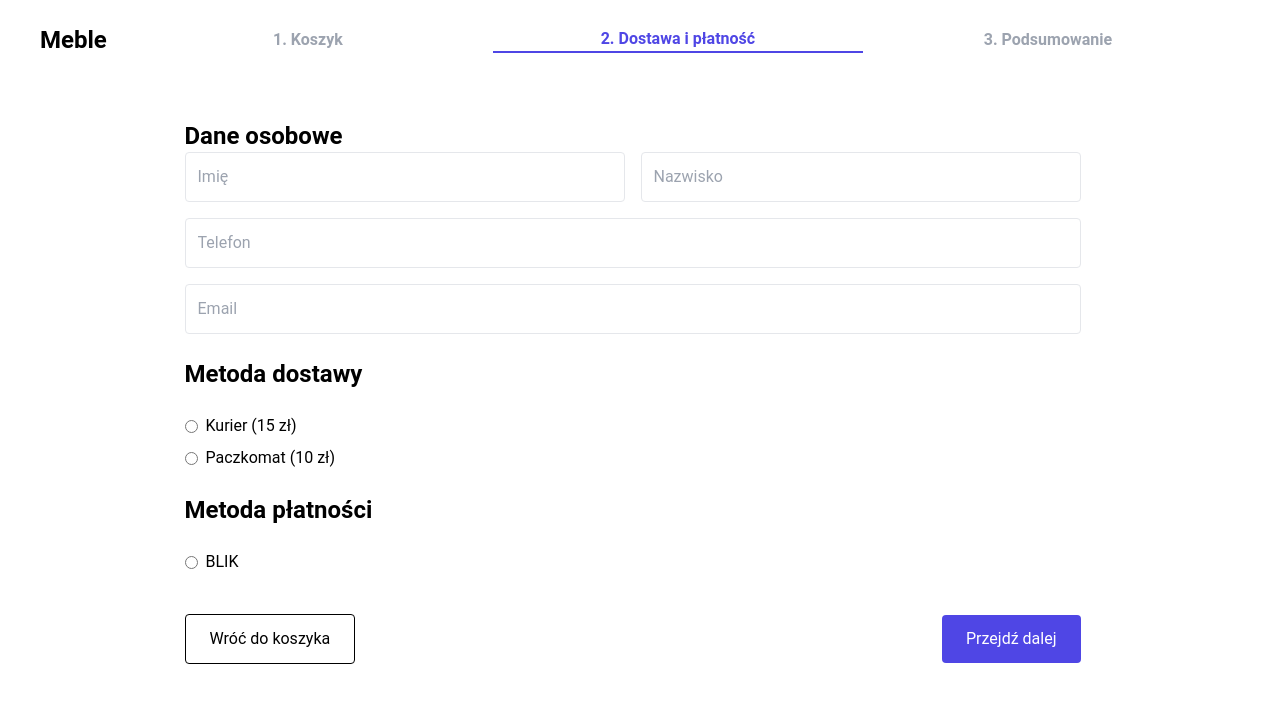
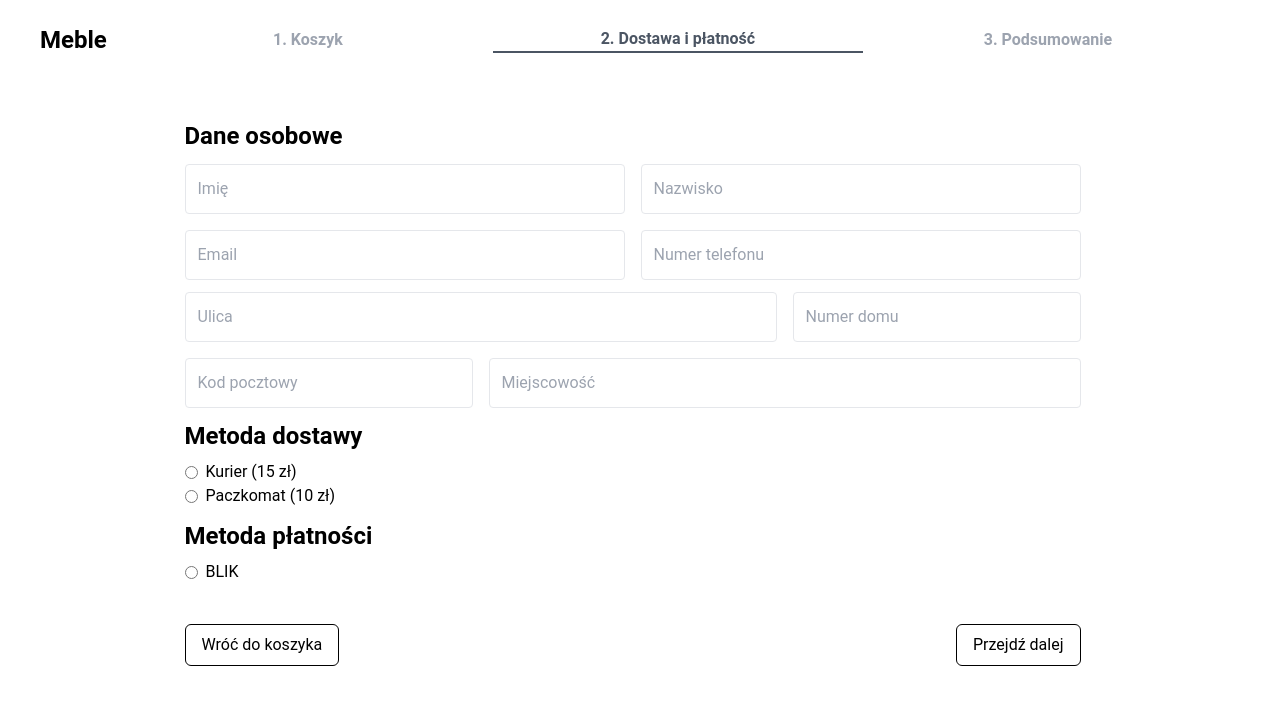
Before and after one commit to DominikSerwatka/Furniture-shop, a React (Vite) app: page /checkout/orderring in a window 1280 px wide. Shown: the top 704 px of the page. Built offline with nearby package versions, Linux system fonts and the light colour scheme.

Commit message:
working on checkout user data page and summary page

```diff
--- /dev/null
+++ b/src/context/CheckoutContext.jsx
@@ -0,0 +1,34 @@
+import React, { createContext, useContext } from 'react';
+import { useState } from 'react';
+import propTypes from 'prop-types';
+
+const CheckoutContext = createContext();
+
+export function CheckoutProvider({ children }) {
+  const [checkoutData, setCheckoutData] = useState({
+    userData: {
+      name: '',
+      lastName: '',
+      email: '',
+      number: '',
+      street: '',
+      houseNumber: '',
+      postalCode: '',
+      city: '',
+    },
+    deliveryMethod: '',
+    paymentMethod: '',
+  });
+
+  return (
+    <CheckoutContext.Provider value={{ checkoutData, setCheckoutData }}>
+      {children}
+    </CheckoutContext.Provider>
+  );
+}
+
+export const useCheckout = () => useContext(CheckoutContext);
+
+CheckoutProvider.propTypes = {
+  children: propTypes.node.isRequired,
+};
--- a/src/layouts/CheckoutMainLayout.jsx
+++ b/src/layouts/CheckoutMainLayout.jsx
@@ -5,8 +5,8 @@ import { Link } from 'react-router-dom';
 function CheckoutMainLayout() {
   const location = useLocation();
   const currentPath = location.pathname;
-  const isSelected = 'font-bold text-indigo-600';
-  const isSelectedBorder = 'border-b-2 border-indigo-600';
+  const isSelected = 'font-bold text-gray-600';
+  const isSelectedBorder = 'border-b-2 border-gray-600';
 
   var checkoutClasses = {
     '/checkout/orderring': ['font-bold text-gray-400', 'text-center flex-1'],
--- a/src/main.jsx
+++ b/src/main.jsx
@@ -6,14 +6,17 @@ import App from './App.jsx';
 import { CartProvider } from './context/CartContext.jsx';
 import { FavoritesProvider } from './context/FavoritesContext.jsx';
 import { AuthProvider } from './context/AuthContext.jsx';
+import { CheckoutProvider } from './context/CheckoutContext.jsx';
 
 createRoot(document.getElementById('root')).render(
   <StrictMode>
     <AuthProvider>
       <CartProvider>
-        <FavoritesProvider>
-          <App />
-        </FavoritesProvider>
+        <CheckoutProvider>
+          <FavoritesProvider>
+            <App />
+          </FavoritesProvider>
+        </CheckoutProvider>
       </CartProvider>
     </AuthProvider>
   </StrictMode>
--- a/src/pages/CheckoutPage.jsx
+++ b/src/pages/CheckoutPage.jsx
@@ -1,81 +1,274 @@
 import React from 'react';
 import { Link, useNavigate } from 'react-router-dom';
+import { useState } from 'react';
+import { useCheckout } from '../context/CheckoutContext.jsx';
 
 function CheckoutPage() {
   const navigate = useNavigate();
+
+  const { setCheckoutData } = useCheckout();
+
+  const [userData, setUserData] = useState({
+    name: '',
+    lastName: '',
+    email: '',
+    number: '',
+    street: '',
+    houseNumber: '',
+    postalCode: '',
+    city: '',
+  });
+
+  const [deliveryMethod, setDeliveryMethod] = useState('');
+  const [paymentMethod, setPaymentMethod] = useState('');
+
+  const [nameFocus, setNameFocus] = useState(false);
+  const [lastNameFocus, setLastNamaFocus] = useState(false);
+  const [emailFocus, setEmailFocus] = useState(false);
+  const [numberFocus, setNumberFocus] = useState(false);
+  const [streetFocus, setStreetFocus] = useState(false);
+  const [houseNumberFocus, setHouseNumberFocus] = useState(false);
+  const [postalCodeFocus, setPostalCodeFocus] = useState(false);
+  const [cityFocus, setCityFocus] = useState(false);
+
+  const inputOnBlur = (compareValue, methodToSet, key) => {
+    console.log(key);
+    methodToSet(compareValue !== '');
+  };
+
+  const handleChange = (e) => {
+    const { name, value } = e.target;
+    setUserData((prevState) => ({
+      ...prevState,
+      [name]: value,
+    }));
+  };
+
+  const onSubmitAction = () => {
+    setCheckoutData(() => ({
+      userData: userData,
+      deliveryMethod: deliveryMethod,
+      paymentMethod: paymentMethod,
+    }));
+    navigate('/checkout/summary');
+  };
 
   return (
     <>
       <form onSubmit={null}>
         <h2 className="text-2xl font-bold">Dane osobowe</h2>
 
-        <div className="grid grid-cols-2 gap-4">
+        <div className="pt-3 grid grid-cols-2 gap-4">
+          <div className="relative col-span-1">
+            {nameFocus && (
+              <label
+                htmlFor="firstName"
+                className="absolute left-3 -top-3 px-1 text-s text-gray-500 bg-white"
+              >
+                Imię
+              </label>
+            )}
             <input
-            required
               type="text"
-            name="firstName"
-            placeholder="Imię"
-            className="border p-3 rounded"
-            onChange={null}
-            value={null}
+              name="name"
+              placeholder={nameFocus ? '' : 'Imię'}
+              className="border p-3 rounded w-full"
+              onChange={handleChange}
+              value={userData.name}
+              onFocus={() => setNameFocus(true)}
+              onBlur={() => inputOnBlur(userData.name, setNameFocus, 'name')}
             />
+          </div>
+
+          <div className="relative col-span-1">
+            {lastNameFocus && (
+              <label
+                htmlFor="lastName"
+                className="absolute left-3 -top-3 px-1 text-s text-gray-500 bg-white"
+              >
+                Nazwisko
+              </label>
+            )}
             <input
               required
               type="text"
               name="lastName"
-            placeholder="Nazwisko"
-            className="border p-3 rounded"
-            onChange={null}
-            value={null}
-          />
-          <input
-            required
-            type="tel"
-            name="phone"
-            placeholder="Telefon"
-            className="border p-3 rounded col-span-2"
-            onChange={null}
-            value={null}
-          />
-          <input
-            required
-            type="email"
-            name="email"
-            placeholder="Email"
-            className="border p-3 rounded col-span-2"
-            onChange={null}
-            value={null}
+              placeholder={lastNameFocus ? '' : 'Nazwisko'}
+              className="border p-3 rounded w-full"
+              onChange={handleChange}
+              value={userData.lastName}
+              onFocus={() => setLastNamaFocus(true)}
+              onBlur={() => inputOnBlur(userData.lastName, setLastNamaFocus, 'lastName')}
             />
           </div>
 
-        <h2 className="text-2xl font-bold my-6">Metoda dostawy</h2>
-        <div className="space-y-2">
+          <div className="relative col-span-1">
+            {emailFocus && (
+              <label
+                htmlFor="email"
+                className="absolute left-3 -top-3 px-1 text-s text-gray-500 bg-white"
+              >
+                Email
+              </label>
+            )}
+            <input
+              type="text"
+              name="email"
+              placeholder={emailFocus ? '' : 'Email'}
+              className="border p-3 rounded w-full"
+              onChange={handleChange}
+              value={userData.email}
+              onFocus={() => setEmailFocus(true)}
+              onBlur={() => inputOnBlur(userData.email, setEmailFocus, 'email')}
+            />
+          </div>
+
+          <div className="relative col-span-1">
+            {numberFocus && (
+              <label
+                htmlFor="number"
+                className="absolute left-3 -top-3 px-1 text-s text-gray-500 bg-white"
+              >
+                Numer telefonu
+              </label>
+            )}
+            <input
+              type="text"
+              name="number"
+              placeholder={numberFocus ? '' : 'Numer telefonu'}
+              className="border p-3 rounded w-full"
+              onChange={handleChange}
+              value={userData.number}
+              onFocus={() => setNumberFocus(true)}
+              onBlur={() => inputOnBlur(userData.number, setNumberFocus, 'number')}
+            />
+          </div>
+        </div>
+
+        <div className="pt-3 grid grid-cols-3 gap-4">
+          <div className="relative col-span-2">
+            {streetFocus && (
+              <label
+                htmlFor="street"
+                className="absolute left-3 -top-3 px-1 text-s text-gray-500 bg-white"
+              >
+                Ulica
+              </label>
+            )}
+            <input
+              type="text"
+              name="street"
+              placeholder={streetFocus ? '' : 'Ulica'}
+              className="border p-3 rounded w-full"
+              onChange={handleChange}
+              value={userData.street}
+              onFocus={() => setStreetFocus(true)}
+              onBlur={() => inputOnBlur(userData.street, setStreetFocus, 'street')}
+            />
+          </div>
+
+          <div className="relative col-span-1">
+            {houseNumberFocus && (
+              <label
+                htmlFor="houseNumber"
+                className="absolute left-3 -top-3 px-1 text-s text-gray-500 bg-white"
+              >
+                Numer domu
+              </label>
+            )}
+            <input
+              type="text"
+              name="houseNumber"
+              placeholder={houseNumberFocus ? '' : 'Numer domu'}
+              className="border p-3 rounded w-full"
+              onChange={handleChange}
+              value={userData.houseNumber}
+              onFocus={() => setHouseNumberFocus(true)}
+              onBlur={() => inputOnBlur(userData.houseNumber, setHouseNumberFocus, 'houseNumber')}
+            />
+          </div>
+
+          <div className="relative col-span-1">
+            {postalCodeFocus && (
+              <label
+                htmlFor="postalCode"
+                className="absolute left-3 -top-3 px-1 text-s text-gray-500 bg-white"
+              >
+                Kod pocztowy
+              </label>
+            )}
+            <input
+              type="text"
+              name="postalCode"
+              placeholder={postalCodeFocus ? '' : 'Kod pocztowy'}
+              className="border p-3 rounded w-full"
+              onChange={handleChange}
+              value={userData.postalCode}
+              onFocus={() => setPostalCodeFocus(true)}
+              onBlur={() => inputOnBlur(userData.postalCode, setPostalCodeFocus, 'postalCode')}
+            />
+          </div>
+
+          <div className="relative col-span-2">
+            {cityFocus && (
+              <label
+                htmlFor="city"
+                className="absolute left-3 -top-3 px-1 text-s text-gray-500 bg-white"
+              >
+                Miejscowość
+              </label>
+            )}
+            <input
+              type="text"
+              name="city"
+              placeholder={cityFocus ? '' : 'Miejscowość'}
+              className="border p-3 rounded w-full"
+              onChange={handleChange}
+              value={userData.city}
+              onFocus={() => setCityFocus(true)}
+              onBlur={() => inputOnBlur(userData.city, setCityFocus, 'city')}
+            />
+          </div>
+        </div>
+
+        <h2 className="pt-3 text-2xl font-bold">Metoda dostawy</h2>
+        <div className="mt-2">
           <label className="flex items-center">
             <input
+              className="accent-black"
               type="radio"
               name="deliveryMethod"
               value="kurier"
-              checked={null}
-              onChange={null}
+              checked={deliveryMethod === 'kurier'}
+              onChange={() => setDeliveryMethod('kurier')}
             />
             <span className="ml-2">Kurier (15 zł)</span>
           </label>
+
           <label className="flex items-center">
             <input
+              className="accent-black"
               type="radio"
               name="deliveryMethod"
               value="paczkomat"
-              checked={null}
-              onChange={null}
+              checked={deliveryMethod === 'paczkomat'}
+              onChange={() => setDeliveryMethod('paczkomat')}
             />
             <span className="ml-2">Paczkomat (10 zł)</span>
           </label>
         </div>
 
-        <h2 className="text-2xl font-bold my-6">Metoda płatności</h2>
-        <div className="space-y-2">
+        <h2 className="pt-3 text-2xl font-bold">Metoda płatności</h2>
+        <div className="mt-2">
           <label className="flex items-center">
-            <input type="radio" name="paymentMethod" value="blik" checked={null} onChange={null} />
+            <input
+              className="accent-black"
+              type="radio"
+              name="paymentMethod"
+              value="blik"
+              checked={paymentMethod === 'blik'}
+              onChange={() => setPaymentMethod('blik')}
+            />
             <span className="ml-2">BLIK</span>
           </label>
         </div>
@@ -83,15 +276,15 @@ function CheckoutPage() {
         <div className="flex justify-between items-center mt-10">
           <Link
             to="/shop-cart"
-            className="border border-black py-3 px-6 rounded hover:bg-gray-100 transition"
+            className="inline-block bg-white text-dark px-4 py-2 rounded-md hover:bg-gray-200 border border-black transition"
           >
             Wróć do koszyka
           </Link>
 
           <button
-            onClick={() => navigate('/checkout/summary')}
+            onClick={() => onSubmitAction()}
             type="submit"
-            className="bg-indigo-600 text-white py-3 px-6 rounded hover:bg-indigo-700 transition"
+            className="inline-block bg-white text-dark px-4 py-2 rounded-md hover:bg-gray-200 border border-black transition"
           >
             Przejdź dalej
           </button>
--- a/src/pages/CheckoutSummaryPage.jsx
+++ b/src/pages/CheckoutSummaryPage.jsx
@@ -1,16 +1,52 @@
 import React from 'react';
 import { Link, useNavigate } from 'react-router-dom';
+import { useCheckout } from '../context/CheckoutContext.jsx';
 
 function CheckoutSummaryPage() {
   const navigate = useNavigate();
 
+  const { checkoutData } = useCheckout();
+  const { userData, deliveryMethod, paymentMethod } = checkoutData;
+
   return (
     <>
-      <div>CheckoutSummaryPage</div>
+      <h2 className="text-xl font-bold">Podsumowanie zamówienia</h2>
+
+      <div className="bg-gray-100 p-4 rounded">
+        <h3 className="font-semibold">Dane osobowe</h3>
+        <p>
+          {userData.name} {userData.lastName}
+        </p>
+        <p>{userData.email}</p>
+        <p>{userData.number}</p>
+        <p>
+          {userData.street} {userData.houseNumber}, {userData.postalCode} {userData.city}
+        </p>
+        <Link to="/checkout" className="text-blue-600 underline text-sm">
+          Zmień
+        </Link>
+      </div>
+
+      <div className="bg-gray-100 p-4 rounded">
+        <h3 className="font-semibold">Dostawa</h3>
+        <p>{deliveryMethod}</p>
+        <Link to="/checkout" className="text-blue-600 underline text-sm">
+          Zmień
+        </Link>
+      </div>
+
+      <div className="bg-gray-100 p-4 rounded">
+        <h3 className="font-semibold">Płatność</h3>
+        <p>{paymentMethod}</p>
+        <Link to="/checkout" className="text-blue-600 underline text-sm">
+          Zmień
+        </Link>
+      </div>
+
       <div className="flex justify-between items-center mt-10">
         <Link
           to="/checkout/orderring"
-          className="border border-black py-3 px-6 rounded hover:bg-gray-100 transition"
+          className="inline-block bg-white text-dark px-4 py-2 rounded-md hover:bg-gray-200 border border-black transition"
         >
           Wróć do dostawy
         </Link>
@@ -18,7 +54,7 @@ function CheckoutSummaryPage() {
         <button
           onClick={() => navigate('/checkout/order')}
           type="submit"
-          className="bg-indigo-600 text-white py-3 px-6 rounded hover:bg-indigo-700 transition"
+          className="inline-block bg-white text-dark px-4 py-2 rounded-md hover:bg-gray-200 border border-black transition"
         >
           Zapłać i złóż zamówienie
         </button>
--- a/src/pages/RegisterPage.jsx
+++ b/src/pages/RegisterPage.jsx
@@ -218,6 +218,7 @@ function RegisterPage() {
                 <i className={passwordButton ? slashEye : eye}></i>
               </button>
             </div>
+
             <div>
               {formErrors.password === '' ? null : (
                 <p className="text-red-500 text-sm pl-1">{formErrors.password}</p>
--- a/src/pages/ShopCartPage.jsx
+++ b/src/pages/ShopCartPage.jsx
@@ -54,7 +54,7 @@ function ShopCartPage() {
           <div>
             {cart.length !== 0 ? (
               <div className="mt-10 pt-6 flex flex-col items-end">
-                <p className="text-lg font-semibold mb-4">
+                <p className="text-lg font-semibold mb-2">
                   Suma: <span className="text-dark">{totalPrice} zł</span>
                 </p>
 
```
Lines whose indentation alone changed are shown as unchanged.
